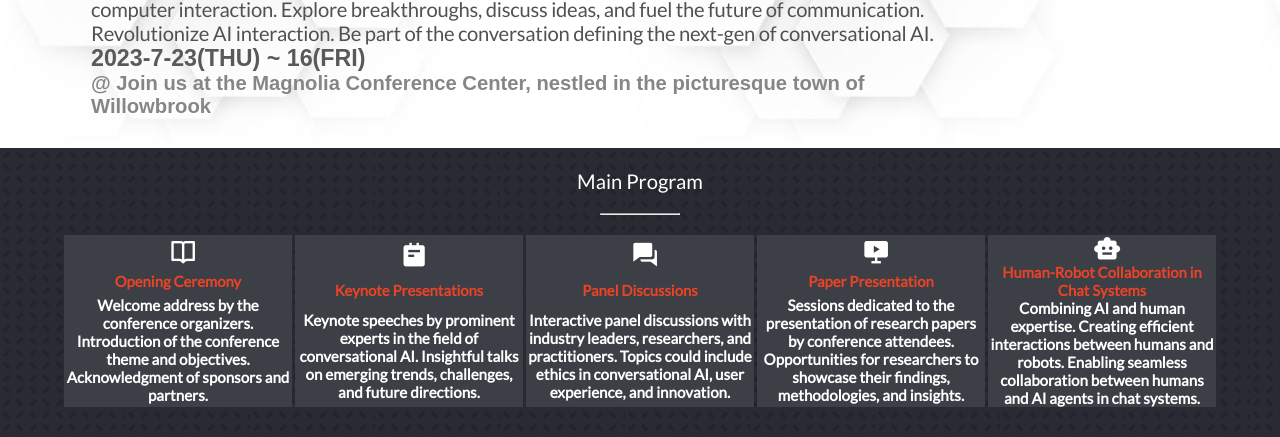
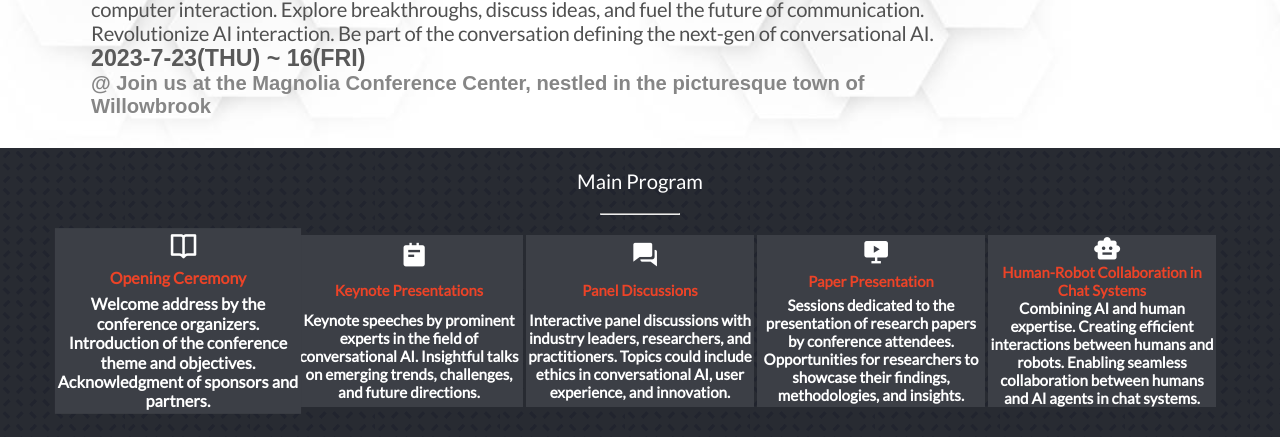
Before and after one commit to ZabihullahNooriWardak/ChatGPt-conference, a website: page index.html in a window 1280 px wide. In both pictures the pointer is over the element 177 px from the left and 630 px from the top of the page. Shown: the part 309-746 px from the top of the page. Drawn offline with nearby package versions, Linux system fonts and the light colour scheme.

Commit message:
transition added to cards

```diff
--- a/style.css
+++ b/style.css
@@ -25,6 +25,13 @@ html {
   font-size: 3rem;
 }
 
+div.card:hover{
+transform: scale(1.08)
+
+}
+div.card{
+    transition: transform 0.5s ease;
+}
 .home {
   height: 90vh;
   display: flex;
```
